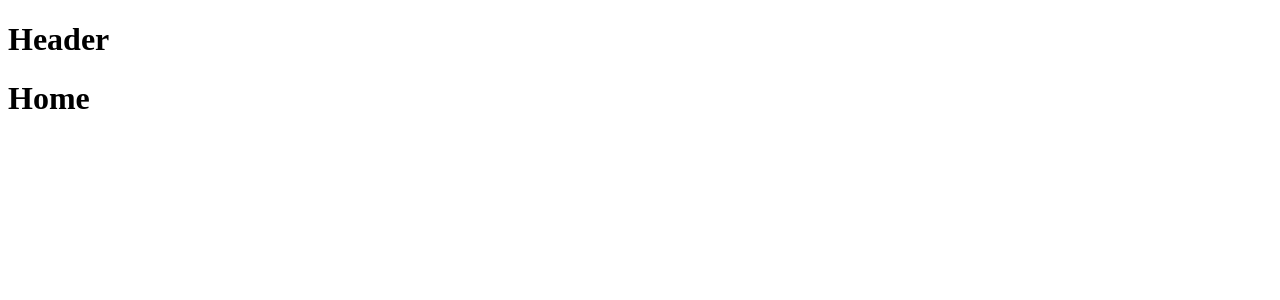
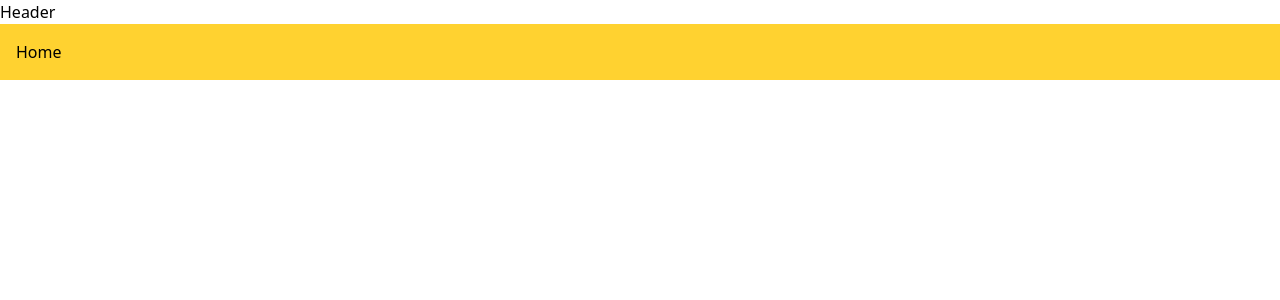
Before and after one commit to gabrielssconceicao/Pokedex, a React (Vite) app: page / in a window 1280 px wide. Shown: the top 300 px of the page. Built offline with nearby package versions, Linux system fonts and the light colour scheme.

Commit message:
Tailwindcss

```diff
--- a/package.json
+++ b/package.json
@@ -10,9 +10,11 @@
     "preview": "vite preview"
   },
   "dependencies": {
+    "@tailwindcss/vite": "^4.1.5",
     "react": "^19.0.0",
     "react-dom": "^19.0.0",
-    "react-router": "^7.5.3"
+    "react-router": "^7.5.3",
+    "tailwindcss": "^4.1.5"
   },
   "devDependencies": {
     "@eslint/js": "^9.22.0",
@@ -27,6 +29,7 @@
     "eslint-plugin-simple-import-sort": "^12.1.1",
     "globals": "^16.0.0",
     "prettier": "^3.5.3",
+    "prettier-plugin-tailwindcss": "^0.6.11",
     "typescript": "~5.7.2",
     "typescript-eslint": "^8.26.1",
     "vite": "^6.3.1"
--- a/src/App.tsx
+++ b/src/App.tsx
@@ -1,7 +1,8 @@
+import './main.css';
+
 import { BrowserRouter } from 'react-router';
 
 import { Router } from './router';
-
 export default function App() {
   return (
     <BrowserRouter>
--- /dev/null
+++ b/src/main.css
@@ -0,0 +1 @@
+@import 'tailwindcss';
--- a/src/pages/app/index.tsx
+++ b/src/pages/app/index.tsx
@@ -1,5 +1,7 @@
 export function Home() {
-  return <div>
-    <h1>Home</h1>
-  </div>
+  return (
+    <div className="min-h-4 min-w-4 bg-amber-300 px-4 py-4">
+      <h1>Home</h1>
+    </div>
+  );
 }
--- a/vite.config.ts
+++ b/vite.config.ts
@@ -1,13 +1,14 @@
-import { defineConfig } from 'vite'
-import react from '@vitejs/plugin-react'
-import {resolve} from 'path'
+import tailwindcss from '@tailwindcss/vite';
+import react from '@vitejs/plugin-react';
+import { resolve } from 'path';
+import { defineConfig } from 'vite';
 
 // https://vite.dev/config/
 export default defineConfig({
-  plugins: [react()],
+  plugins: [react(), tailwindcss()],
   resolve: {
     alias: {
-      '@': resolve(__dirname, 'src')
-    }
-  }
-})
+      '@': resolve(__dirname, 'src'),
+    },
+  },
+});
```
Also changed, not shown: 2 other files (tests, documents, lock files or other folders).
